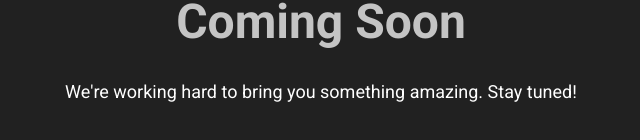
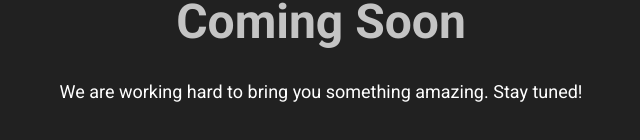
Before and after one commit to ameen-sid/Team-Eagles-Website, a Next.js app: page /leaderboard in a window 1280 px wide. Shown: the part 332-472 px from the top of the page, without its empty margins (319-959 px from the left). Built offline with nearby package versions, Linux system fonts and the light colour scheme.

Commit message:
Updated Leaderboard Page

```diff
--- a/src/app/leaderboard/page.tsx
+++ b/src/app/leaderboard/page.tsx
@@ -9,7 +9,7 @@ const Leaderboard = () => {
         	Coming Soon
     	</h1>
     	<p className="text-white text-center text-lg mb-8">
-	        We're working hard to bring you something amazing. Stay tuned!
+	        We are working hard to bring you something amazing. Stay tuned!
     	</p>
 	</div>
   )
```
